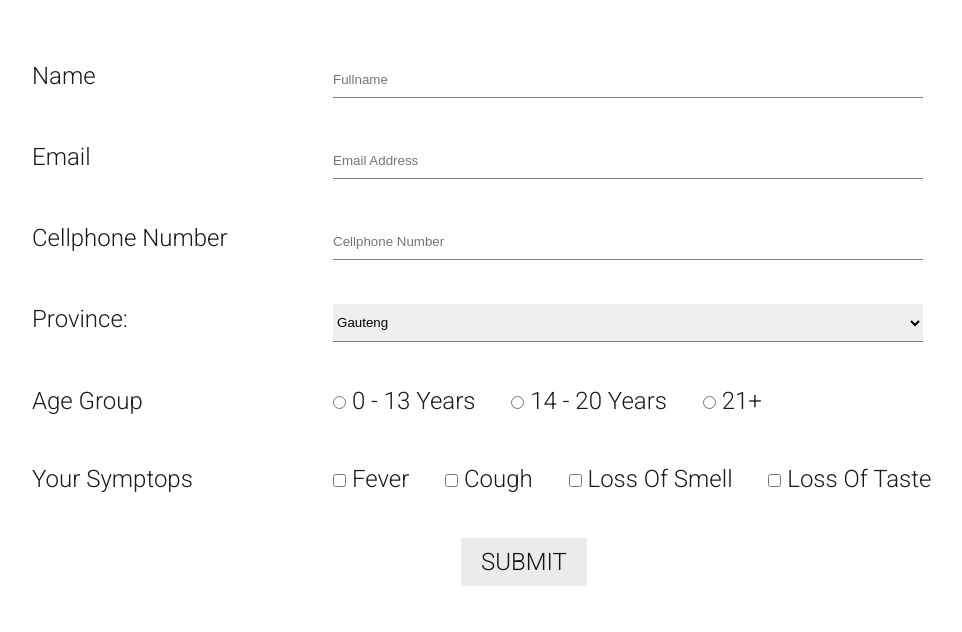
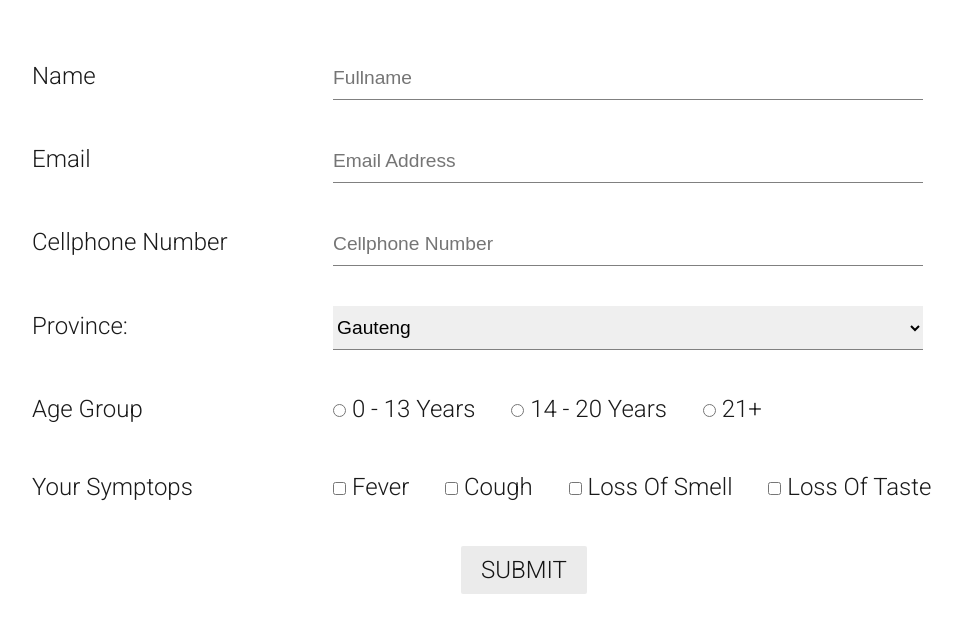
Before and after one commit to NoorMosia/formTask, a plain HTML site: page index.html in a window 1280 px wide. Shown: the part 160-792 px from the top of the page, without its empty margins (116-1078 px from the left). Drawn offline with Linux system fonts and the light colour scheme.

Commit message:
increased input font

```diff
--- a/styles/styles.css
+++ b/styles/styles.css
@@ -40,10 +40,13 @@ input[type=text], input[type=number], input[type=email], select {
     border-bottom: 1px solid grey;
     width: 60%;
     padding: 10px 0;
+    font-size: .8rem;
 }
 
 input::placeholder {
     text-transform: capitalize;
+    font-size: .8rem;
+    font-weight: 300;
 }
 
 label {
```
